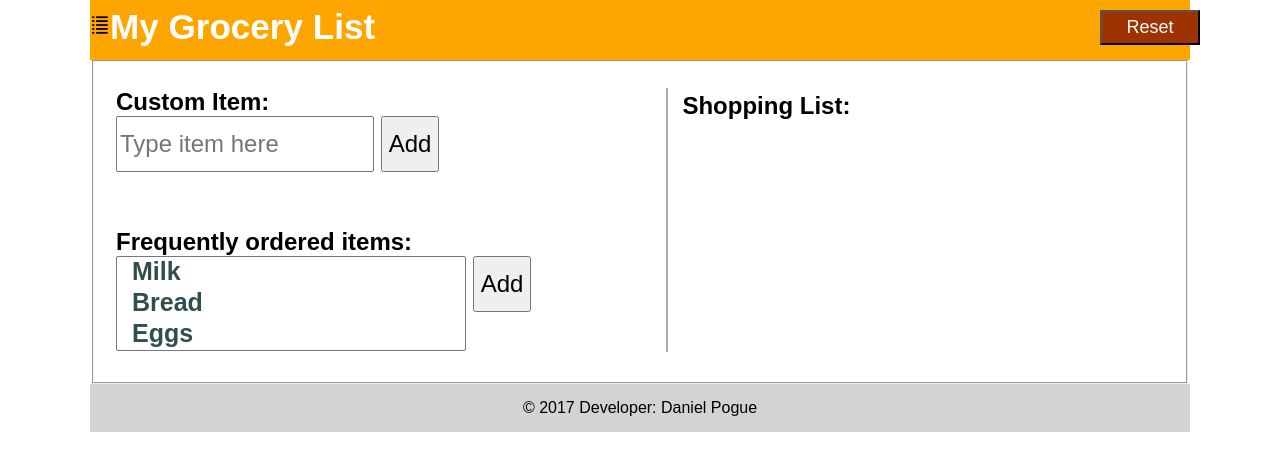
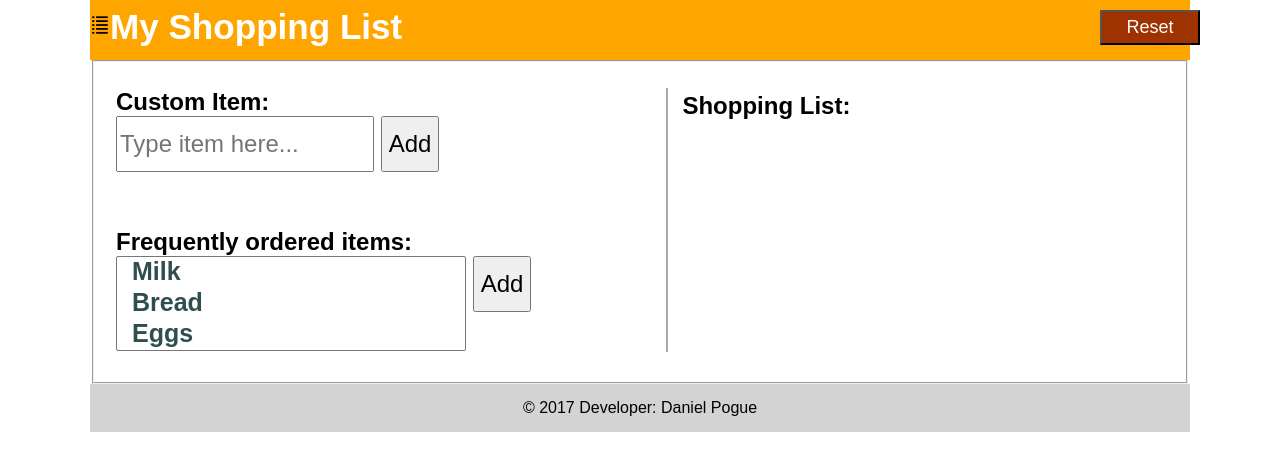
Before and after one commit to adonus19/customcart, a plain HTML site: page Grocery List.html in a window 1280 px wide. Drawn offline with Linux system fonts and the light colour scheme; a web font is replaced by a local one.

Commit message:
fixes to text

```diff
--- a/Grocery List.html
+++ b/Grocery List.html
@@ -8,7 +8,7 @@
         <div class="containerfield">
             <header>
                 <img src="list.svg" alt="list" height="20"/>
-                <h3>My Grocery List</h3>
+                <h3>My Shopping List</h3>
                 <link rel="stylesheet" href="https://fonts.google.com/specimen/Oswald">
                 <link rel="stylesheet" href="site.css">
                 <input id="reset-button" type="button" onclick="reset()" value="Reset" />
@@ -18,7 +18,7 @@
                 <fieldset>
                     <section id="list-prep" class="transparent-border">
                         <strong>Custom Item:</strong><br/>
-                        <input type="text" id="item" placeholder="Type item here">
+                        <input type="text" id="item" placeholder="Type item here...">
                         <input type="button" onclick="changeText2()" value="Add" /><br/>
                         <br/><br/>
                         <strong>Frequently ordered items:</strong>
```
